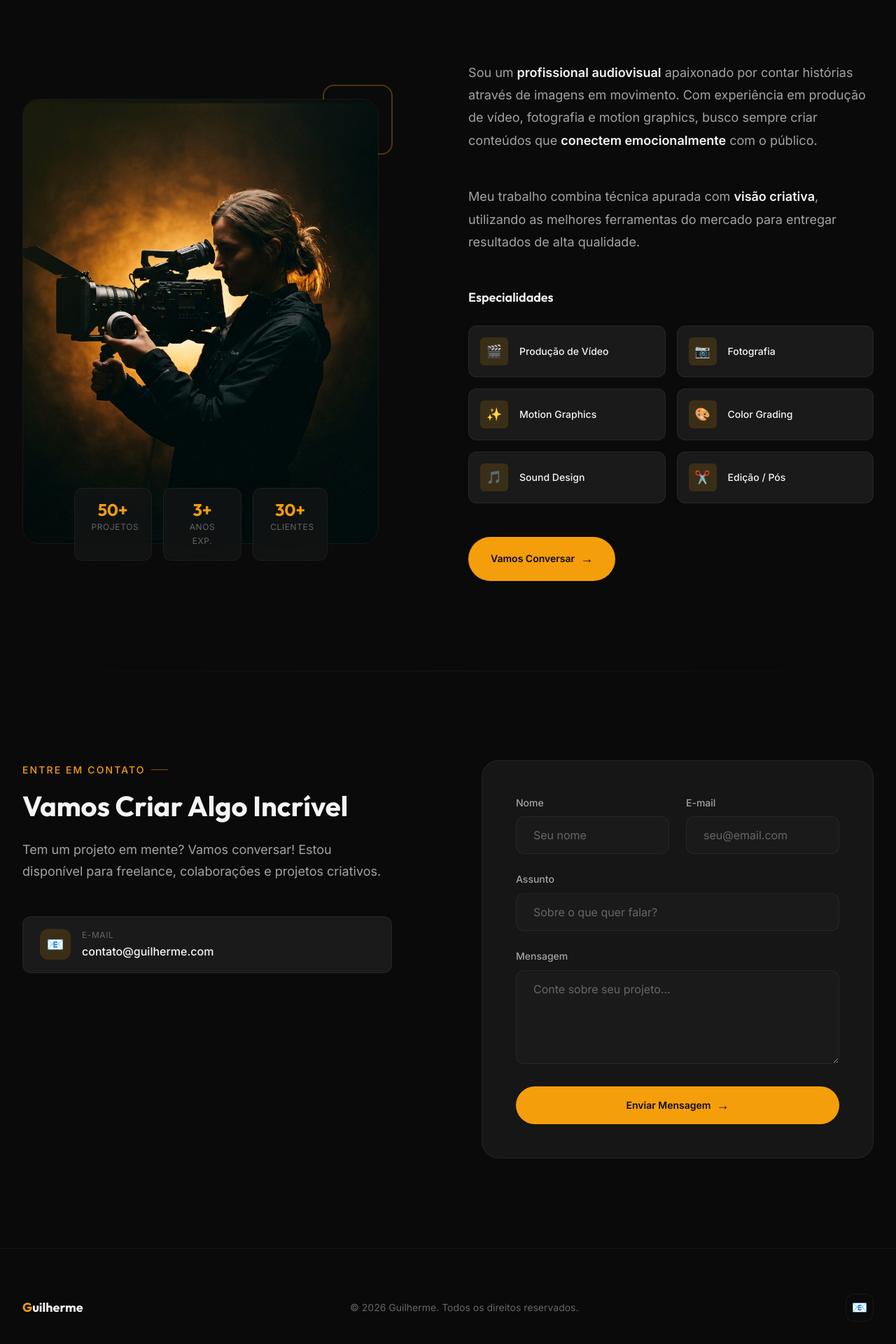
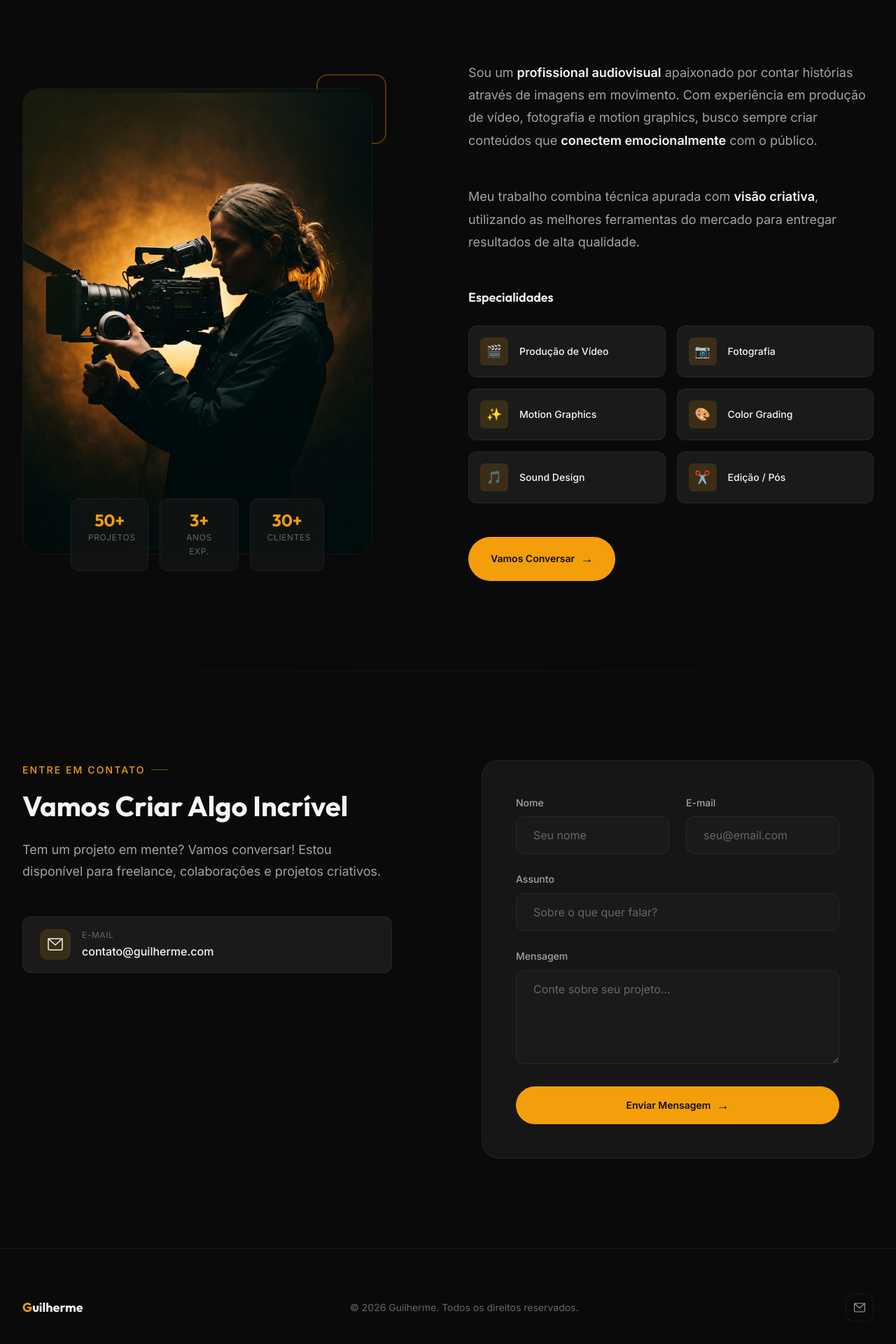
Before and after one commit to santanagui3/guilherme-portfolio, a React (Vite) app: page /admin in a window 1280 px wide. Shown: the part 2574-4494 px from the top of the page at 70% size. Built offline with nearby package versions, Linux system fonts and the light colour scheme; no server answers; the database is empty.

Commit message:
fix-shorts-icons-about-image

```diff
--- a/src/admin/ProjectForm.jsx
+++ b/src/admin/ProjectForm.jsx
@@ -44,7 +44,7 @@ export default function ProjectForm({ project, onSave, onCancel }) {
 
   const extractYoutubeId = (url) => {
     const match = url.match(
-      /(?:youtube\.com\/watch\?v=|youtu\.be\/|youtube\.com\/embed\/)([a-zA-Z0-9_-]{11})/
+      /(?:youtube\.com\/(?:watch\?v=|embed\/|shorts\/)|youtu\.be\/)([a-zA-Z0-9_-]{11})/
     );
     return match ? match[1] : null;
   };
@@ -94,9 +94,8 @@ export default function ProjectForm({ project, onSave, onCancel }) {
   };
 
   const parseYoutubeUrl = (url) => {
-    // Convert various YouTube URL formats to embed format
     const patterns = [
-      /(?:youtube\.com\/watch\?v=|youtu\.be\/|youtube\.com\/embed\/)([a-zA-Z0-9_-]{11})/,
+      /(?:youtube\.com\/(?:watch\?v=|embed\/|shorts\/)|youtu\.be\/)([a-zA-Z0-9_-]{11})/,
     ];
     for (const pattern of patterns) {
       const match = url.match(pattern);
--- a/src/components/Contact.jsx
+++ b/src/components/Contact.jsx
@@ -1,4 +1,36 @@
 import ScrollReveal from './ScrollReveal';
+
+// SVG Icons
+const Icons = {
+  email: (
+    <svg viewBox="0 0 24 24" fill="none" stroke="currentColor" strokeWidth="1.5" strokeLinecap="round" strokeLinejoin="round" width="24" height="24">
+      <rect x="2" y="4" width="20" height="16" rx="2" />
+      <path d="M22 4L12 13 2 4" />
+    </svg>
+  ),
+  whatsapp: (
+    <svg viewBox="0 0 24 24" fill="currentColor" width="24" height="24">
+      <path d="M17.472 14.382c-.297-.149-1.758-.867-2.03-.967-.273-.099-.471-.148-.67.15-.197.297-.767.966-.94 1.164-.173.199-.347.223-.644.075-.297-.15-1.255-.463-2.39-1.475-.883-.788-1.48-1.761-1.653-2.059-.173-.297-.018-.458.13-.606.134-.133.298-.347.446-.52.149-.174.198-.298.298-.497.099-.198.05-.371-.025-.52-.075-.149-.669-1.612-.916-2.207-.242-.579-.487-.5-.669-.51-.173-.008-.371-.01-.57-.01-.198 0-.52.074-.792.372-.272.297-1.04 1.016-1.04 2.479 0 1.462 1.065 2.875 1.213 3.074.149.198 2.096 3.2 5.077 4.487.709.306 1.262.489 1.694.625.712.227 1.36.195 1.871.118.571-.085 1.758-.719 2.006-1.413.248-.694.248-1.289.173-1.413-.074-.124-.272-.198-.57-.347m-5.421 7.403h-.004a9.87 9.87 0 01-5.031-1.378l-.361-.214-3.741.982.998-3.648-.235-.374a9.86 9.86 0 01-1.51-5.26c.001-5.45 4.436-9.884 9.888-9.884 2.64 0 5.122 1.03 6.988 2.898a9.825 9.825 0 012.893 6.994c-.003 5.45-4.437 9.884-9.885 9.884m8.413-18.297A11.815 11.815 0 0012.05 0C5.495 0 .16 5.335.157 11.892c0 2.096.547 4.142 1.588 5.945L.057 24l6.305-1.654a11.882 11.882 0 005.683 1.448h.005c6.554 0 11.89-5.335 11.893-11.893a11.821 11.821 0 00-3.48-8.413z"/>
+    </svg>
+  ),
+  instagram: (
+    <svg viewBox="0 0 24 24" fill="none" stroke="currentColor" strokeWidth="1.5" strokeLinecap="round" strokeLinejoin="round" width="24" height="24">
+      <rect x="2" y="2" width="20" height="20" rx="5" />
+      <circle cx="12" cy="12" r="5" />
+      <circle cx="17.5" cy="6.5" r="1.5" fill="currentColor" stroke="none" />
+    </svg>
+  ),
+  youtube: (
+    <svg viewBox="0 0 24 24" fill="currentColor" width="24" height="24">
+      <path d="M23.498 6.186a3.016 3.016 0 00-2.122-2.136C19.505 3.545 12 3.545 12 3.545s-7.505 0-9.377.505A3.017 3.017 0 00.502 6.186C0 8.07 0 12 0 12s0 3.93.502 5.814a3.016 3.016 0 002.122 2.136c1.871.505 9.376.505 9.376.505s7.505 0 9.377-.505a3.015 3.015 0 002.122-2.136C24 15.93 24 12 24 12s0-3.93-.502-5.814zM9.545 15.568V8.432L15.818 12l-6.273 3.568z"/>
+    </svg>
+  ),
+  linkedin: (
+    <svg viewBox="0 0 24 24" fill="currentColor" width="24" height="24">
+      <path d="M20.447 20.452h-3.554v-5.569c0-1.328-.027-3.037-1.852-3.037-1.853 0-2.136 1.445-2.136 2.939v5.667H9.351V9h3.414v1.561h.046c.477-.9 1.637-1.85 3.37-1.85 3.601 0 4.267 2.37 4.267 5.455v6.286zM5.337 7.433c-1.144 0-2.063-.926-2.063-2.065 0-1.138.92-2.063 2.063-2.063 1.14 0 2.064.925 2.064 2.063 0 1.139-.925 2.065-2.064 2.065zm1.782 13.019H3.555V9h3.564v11.452zM22.225 0H1.771C.792 0 0 .774 0 1.729v20.542C0 23.227.792 24 1.771 24h20.451C23.2 24 24 23.227 24 22.271V1.729C24 .774 23.2 0 22.222 0h.003z"/>
+    </svg>
+  ),
+};
 
 export default function Contact({ siteConfig }) {
   const contact = siteConfig?.contact || {};
@@ -23,7 +55,7 @@ export default function Contact({ siteConfig }) {
               <div className="contact-links">
                 {email && (
                   <a href={`mailto:${email}`} className="contact-link">
-                    <span className="contact-link-icon">📧</span>
+                    <span className="contact-link-icon">{Icons.email}</span>
                     <div className="contact-link-text">
                       <span className="contact-link-label">E-mail</span>
                       <span className="contact-link-value">{email}</span>
@@ -33,7 +65,7 @@ export default function Contact({ siteConfig }) {
 
                 {phone && (
                   <a href={`https://wa.me/${phone.replace(/\D/g, '')}`} target="_blank" rel="noopener noreferrer" className="contact-link">
-                    <span className="contact-link-icon">📱</span>
+                    <span className="contact-link-icon">{Icons.whatsapp}</span>
                     <div className="contact-link-text">
                       <span className="contact-link-label">WhatsApp</span>
                       <span className="contact-link-value">{phone}</span>
@@ -43,7 +75,7 @@ export default function Contact({ siteConfig }) {
 
                 {instagram && (
                   <a href={instagram} target="_blank" rel="noopener noreferrer" className="contact-link">
-                    <span className="contact-link-icon">📸</span>
+                    <span className="contact-link-icon">{Icons.instagram}</span>
                     <div className="contact-link-text">
                       <span className="contact-link-label">Instagram</span>
                       <span className="contact-link-value">@{instagram.split('/').filter(Boolean).pop()}</span>
@@ -53,7 +85,7 @@ export default function Contact({ siteConfig }) {
 
                 {youtube && (
                   <a href={youtube} target="_blank" rel="noopener noreferrer" className="contact-link">
-                    <span className="contact-link-icon">🎬</span>
+                    <span className="contact-link-icon">{Icons.youtube}</span>
                     <div className="contact-link-text">
                       <span className="contact-link-label">YouTube</span>
                       <span className="contact-link-value">Meu Canal</span>
@@ -63,7 +95,7 @@ export default function Contact({ siteConfig }) {
 
                 {linkedin && (
                   <a href={linkedin} target="_blank" rel="noopener noreferrer" className="contact-link">
-                    <span className="contact-link-icon">💼</span>
+                    <span className="contact-link-icon">{Icons.linkedin}</span>
                     <div className="contact-link-text">
                       <span className="contact-link-label">LinkedIn</span>
                       <span className="contact-link-value">Perfil Profissional</span>
--- a/src/components/Footer.jsx
+++ b/src/components/Footer.jsx
@@ -1,3 +1,29 @@
+const Icons = {
+  youtube: (
+    <svg viewBox="0 0 24 24" fill="currentColor" width="18" height="18">
+      <path d="M23.498 6.186a3.016 3.016 0 00-2.122-2.136C19.505 3.545 12 3.545 12 3.545s-7.505 0-9.377.505A3.017 3.017 0 00.502 6.186C0 8.07 0 12 0 12s0 3.93.502 5.814a3.016 3.016 0 002.122 2.136c1.871.505 9.376.505 9.376.505s7.505 0 9.377-.505a3.015 3.015 0 002.122-2.136C24 15.93 24 12 24 12s0-3.93-.502-5.814zM9.545 15.568V8.432L15.818 12l-6.273 3.568z"/>
+    </svg>
+  ),
+  instagram: (
+    <svg viewBox="0 0 24 24" fill="none" stroke="currentColor" strokeWidth="1.5" strokeLinecap="round" strokeLinejoin="round" width="18" height="18">
+      <rect x="2" y="2" width="20" height="20" rx="5" />
+      <circle cx="12" cy="12" r="5" />
+      <circle cx="17.5" cy="6.5" r="1.5" fill="currentColor" stroke="none" />
+    </svg>
+  ),
+  linkedin: (
+    <svg viewBox="0 0 24 24" fill="currentColor" width="18" height="18">
+      <path d="M20.447 20.452h-3.554v-5.569c0-1.328-.027-3.037-1.852-3.037-1.853 0-2.136 1.445-2.136 2.939v5.667H9.351V9h3.414v1.561h.046c.477-.9 1.637-1.85 3.37-1.85 3.601 0 4.267 2.37 4.267 5.455v6.286zM5.337 7.433c-1.144 0-2.063-.926-2.063-2.065 0-1.138.92-2.063 2.063-2.063 1.14 0 2.064.925 2.064 2.063 0 1.139-.925 2.065-2.064 2.065zm1.782 13.019H3.555V9h3.564v11.452zM22.225 0H1.771C.792 0 0 .774 0 1.729v20.542C0 23.227.792 24 1.771 24h20.451C23.2 24 24 23.227 24 22.271V1.729C24 .774 23.2 0 22.222 0h.003z"/>
+    </svg>
+  ),
+  email: (
+    <svg viewBox="0 0 24 24" fill="none" stroke="currentColor" strokeWidth="1.5" strokeLinecap="round" strokeLinejoin="round" width="18" height="18">
+      <rect x="2" y="4" width="20" height="16" rx="2" />
+      <path d="M22 4L12 13 2 4" />
+    </svg>
+  ),
+};
+
 export default function Footer({ siteConfig }) {
   const contact = siteConfig?.contact || {};
 
@@ -21,7 +47,7 @@ export default function Footer({ siteConfig }) {
                 className="footer-social"
                 aria-label="YouTube"
               >
-                ▶
+                {Icons.youtube}
               </a>
             )}
             {contact.instagram && (
@@ -32,7 +58,7 @@ export default function Footer({ siteConfig }) {
                 className="footer-social"
                 aria-label="Instagram"
               >
-                📷
+                {Icons.instagram}
               </a>
             )}
             {contact.linkedin && (
@@ -43,7 +69,7 @@ export default function Footer({ siteConfig }) {
                 className="footer-social"
                 aria-label="LinkedIn"
               >
-                💼
+                {Icons.linkedin}
               </a>
             )}
             {contact.email && (
@@ -52,7 +78,7 @@ export default function Footer({ siteConfig }) {
                 className="footer-social"
                 aria-label="E-mail"
               >
-                📧
+                {Icons.email}
               </a>
             )}
           </div>
--- a/src/index.css
+++ b/src/index.css
@@ -756,6 +756,7 @@ button {
 
 .about-image-wrapper {
   position: relative;
+  max-width: 500px;
 }
 
 .about-image {
@@ -767,7 +768,8 @@ button {
 
 .about-image img {
   width: 100%;
-  aspect-ratio: 4 / 5;
+  min-height: 500px;
+  aspect-ratio: 3 / 4;
   object-fit: cover;
 }
 
```
